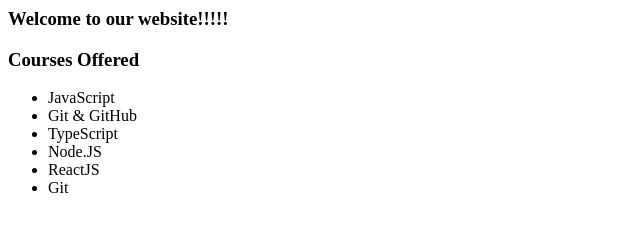
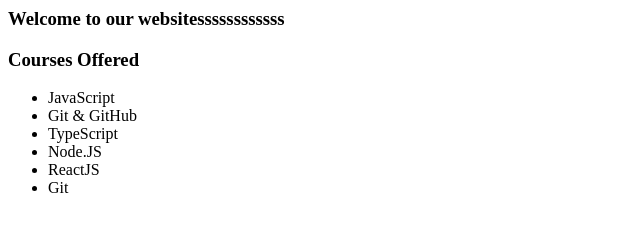
Before and after one commit to feb-git-2021/day4-june-2020, a plain HTML site: page index.html in a window 1280 px wide. Shown: the full height of the page, 0-640 px from the left. Drawn offline with Linux system fonts and the light colour scheme.

Commit message:
Change made in index.html master branch

```diff
--- a/index.html
+++ b/index.html
@@ -3,7 +3,7 @@
     <title>GitHub File</title>
   </head>
   <body>
-  <h3>Welcome to our website!!!!!</h3>
+  <h3>Welcome to our websitessssssssssss</h3>
     <h3>Courses Offered</h3>
     <ul>
       <li>JavaScript</li>
```
